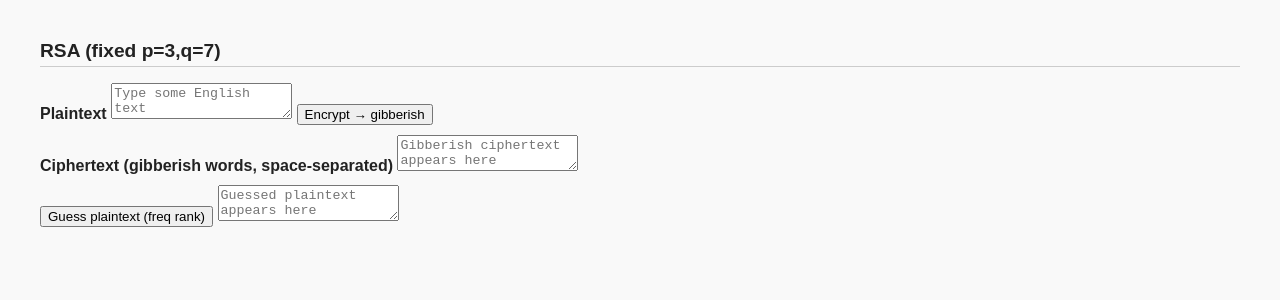
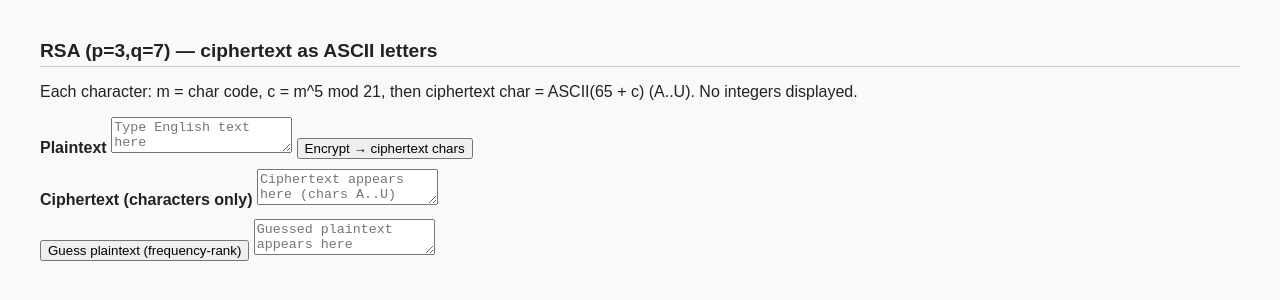
Before and after one commit to Nochman/Nochman.github.io, a Jekyll site: the page homeworks/week03.html, which Jekyll copies as it is, in a window 1280 px wide. Shown: the top 300 px of the page. Built offline with Jekyll 4.4.1, drawn with Linux system fonts in a browser that asks for light colours; part of the change alters nothing that is shown.

Commit message:
Update week03.html

```diff
--- a/homeworks/week03.html
+++ b/homeworks/week03.html
@@ -46,44 +46,38 @@ margin-bottom: 1em;
 </style>
 </head>
 <body>
-<h2>RSA (fixed p=3,q=7)</h2>
+<h2>RSA (p=3,q=7) — ciphertext as ASCII letters</h2>
+<p>Each character: m = char code, c = m^5 mod 21, then ciphertext char = ASCII(65 + c) (A..U). No integers displayed.</p>
 
 <div>
   <label><strong>Plaintext</strong></label>
-  <textarea id="gf_plain" placeholder="Type some English text"></textarea>
-  <button id="gf_encrypt">Encrypt → gibberish</button>
+  <textarea id="pt" placeholder="Type English text here"></textarea>
+  <button id="enc">Encrypt → ciphertext chars</button>
 </div>
 
 <div style="margin-top:10px;">
-  <label><strong>Ciphertext (gibberish words, space-separated)</strong></label>
-  <textarea id="gf_cipher" placeholder="Gibberish ciphertext appears here"></textarea>
+  <label><strong>Ciphertext (characters only)</strong></label>
+  <textarea id="ct" placeholder="Ciphertext appears here (chars A..U)"></textarea>
 </div>
 
 <div style="margin-top:10px;">
-  <button id="gf_attack">Guess plaintext (freq rank)</button>
-  <textarea id="gf_guess" placeholder="Guessed plaintext appears here"></textarea>
-  <div id="gf_report" class="muted"></div>
+  <button id="attack">Guess plaintext (frequency-rank)</button>
+  <textarea id="guess" placeholder="Guessed plaintext appears here"></textarea>
+  <div id="report" class="muted"></div>
 </div>
 
 <script>
 document.addEventListener('DOMContentLoaded', function() {
-  // Fixed RSA params: p=3,q=7 -> n=21, e=5
+  // Fixed RSA params p=3,q=7 -> n=21, e=5
   const n = 21n;
   const e = 5n;
 
-  // Deterministic gibberish tokens for ciphertext values 0..20
-  // (21 tokens, unique, pronounceable-ish)
-  const TOKENS = [
-    "zab","mox","quf","xen","gol","tre","pib","suk","vra","lon",
-    "keb","hix","dun","raf","sey","wog","bil","nor","jas","yem","toq"
-  ];
+  // We map ciphertext integers 0..20 -> ASCII chars 'A'..'U'
+  const BASE_CHAR_CODE = 65; // 'A'
+  function intToCipherChar(i){ return String.fromCharCode(BASE_CHAR_CODE + i); }
+  function cipherCharToInt(ch){ return ch.charCodeAt(0) - BASE_CHAR_CODE; } // 0..20
 
-  // English frequency rank order (space first)
-  const FREQ_ASCII_ORDER = [
-    ' ', 'E','T','A','O','N','I','H','S','R','D','L','U','M','C','W','F','Y','G','P','B','V','K','X','Q','J','Z'
-  ];
-
-  // BigInt modular exponentiation
+  // modPow (BigInt)
   function modPow(base, exp, mod){
     base = (base % mod + mod) % mod;
     let result = 1n;
@@ -97,66 +91,67 @@ document.addEventListener('DOMContentLoaded', function() {
     return result;
   }
 
-  // Encrypt plaintext -> gibberish tokens
-  function encryptToGibberish(plain){
-    const tokensOut = [];
+  // --- Encryption: plaintext -> ciphertext chars ---
+  function encryptPlainToChars(plain){
+    const out = [];
     for (const ch of plain){
-      const m = BigInt(ch.charCodeAt(0));         // ASCII / code unit
-      const c = modPow(m, e, n);                 // c in 0..20
-      const idx = Number(c);                     // safe: c small
-      const tok = TOKENS[idx];                   // map integer -> token
-      tokensOut.push(tok);
+      const m = BigInt(ch.charCodeAt(0));    // plaintext code (ASCII / UTF-16 code unit)
+      const c = modPow(m, e, n);             // c in 0..20
+      const idx = Number(c);                 // safe: small
+      out.push(intToCipherChar(idx));        // map integer -> char 'A'..'U'
     }
-    // join tokens with spaces (no numbers anywhere)
-    return tokensOut.join(' ');
+    return out.join(''); // contiguous chars
   }
 
-  // Attack (no key) — single algorithm: frequency rank-matching on tokens
-  function attackGibberish(cipherGibber){
-    const parts = cipherGibber.trim().split(/\s+/).filter(Boolean);
-    if (!parts.length) return { plain: "", note: "Empty ciphertext" };
+  // --- Attack (single algorithm): frequency rank matching ---
+  // Frequency order (space first, then letters): single algorithm only.
+  const FREQ_ORDER = [' ', 'E','T','A','O','N','I','H','S','R','D','L','U','M','C','W','F','Y','G','P','B','V','K','X','Q','J','Z'];
 
-    // count token frequencies
+  function attackByRankOnChars(cipherChars){
+    // cipherChars: string, characters from 'A'..'U' corresponding to c values
+    if (!cipherChars || cipherChars.length === 0) return {plain:"", note:"Empty ciphertext"};
+
+    // Count token (char) frequencies
     const freq = new Map();
-    for (const t of parts) freq.set(t, (freq.get(t) || 0) + 1);
-
-    // tokens sorted by descending frequency
-    const tokensSorted = [...freq.keys()].sort((a,b) => freq.get(b) - freq.get(a));
-
-    // build substitution: most frequent token -> ' ' (space), next -> 'E', etc.
-    const subMap = new Map();
-    for (let i = 0; i < tokensSorted.length; i++){
-      subMap.set(tokensSorted[i], FREQ_ASCII_ORDER[i] || '?');
+    for (const ch of cipherChars){
+      freq.set(ch, (freq.get(ch)||0) + 1);
     }
 
-    // construct guessed plaintext by substituting each token
-    let guess = "";
-    for (const t of parts) {
-      guess += (subMap.get(t) ?? '?');
+    // Sort ciphertext characters by descending frequency
+    const tokens = [...freq.keys()].sort((a,b) => freq.get(b) - freq.get(a));
+
+    // Map most frequent ciphertext char -> ' ' (space), next -> 'E', next -> 'T', ...
+    const mapC2P = new Map();
+    for (let i=0; i<tokens.length; i++){
+      mapC2P.set(tokens[i], FREQ_ORDER[i] || '?');
     }
 
-    // small report string
-    const topPairs = tokensSorted.slice(0, Math.min(12, tokensSorted.length))
-      .map(t => `${t}→${subMap.get(t)}(${freq.get(t)})`)
-      .join(', ');
+    // Apply mapping to the whole ciphertext to produce guessed plaintext
+    let out = "";
+    for (const ch of cipherChars){
+      out += (mapC2P.get(ch) ?? '?');
+    }
 
-    return { plain: guess, note: `Top mapping: ${topPairs}` };
+    const topMapPreview = tokens.slice(0, Math.min(10,tokens.length)).map(t => `${t}→${mapC2P.get(t)}(${freq.get(t)})`).join(', ');
+    return { plain: out, map: mapC2P, note: `Top mapping: ${topMapPreview}` };
   }
 
-  // UI wiring
-  const $ = s => document.querySelector(s);
-  $('#gf_encrypt').addEventListener('click', () => {
-    const pt = $('#gf_plain').value || "";
-    $('#gf_cipher').value = encryptToGibberish(pt);
-    $('#gf_guess').value = ""; $('#gf_report').textContent = "";
+  // --- UI wiring ---
+  const $ = sel => document.querySelector(sel);
+  $('#enc').addEventListener('click', () => {
+    const pt = $('#pt').value || "";
+    $('#ct').value = encryptPlainToChars(pt);
+    $('#guess').value = "";
+    $('#report').textContent = "";
   });
 
-  $('#gf_attack').addEventListener('click', () => {
-    const ct = $('#gf_cipher').value || "";
-    const res = attackGibberish(ct);
-    $('#gf_guess').value = res.plain;
-    $('#gf_report').textContent = res.note;
+  $('#attack').addEventListener('click', () => {
+    const ct = $('#ct').value || "";
+    const res = attackByRankOnChars(ct);
+    $('#guess').value = res.plain;
+    $('#report').textContent = res.note;
   });
+
 });
 </script>
 
```
